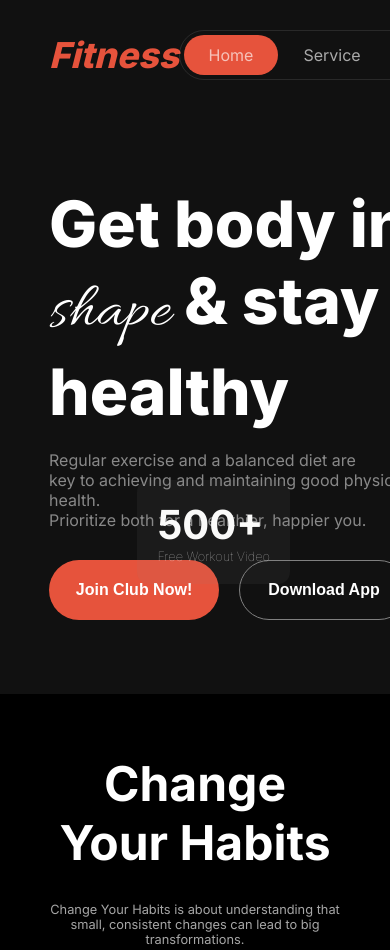
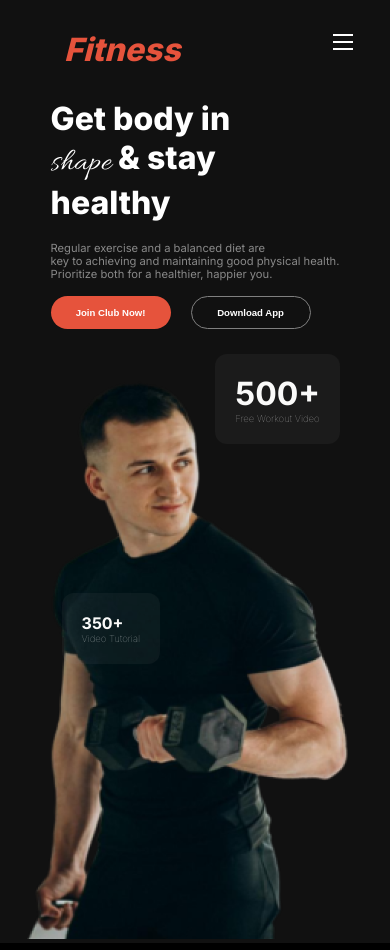
Before and after one commit to Nazmulshuvo123/my-second-assignment, a plain HTML site: page index.html in a window 390 px wide. Shown: the top 950 px of the page. Drawn offline with Linux system fonts and the light colour scheme.

Commit message:
make responsive nav section

```diff
--- a/index.html
+++ b/index.html
@@ -120,7 +120,7 @@
 
         </section>
 
-        <section class="run-section">
+        <section class="run-section hide">
             <div class="container">
                 <div class="run-extra-mile-content">
 
@@ -143,13 +143,13 @@
         </section>
 
 
-        <section class="bmi-calculator">
+        <section class="bmi-calculator hide">
             <h3 class="h-color">BMI Calculator</h3>
             <p class="p-color">BMI estimates body fat based on height and weight. It's a simple tool but has limitations, <br> as it doesn't account for muscle mass or other factors.</p>
 
         </section>
 
-        <section class="bmi-calculator-chart">
+        <section class="bmi-calculator-chart hide">
           <div class="container">
 
            <div class="bmi-content">
@@ -233,7 +233,7 @@
 
         </section>
 
-        <section class="our-team-section">
+        <section class="our-team-section hide">
            <div class="container">
             <div class="team-title">
                 <h2 class="h-color">Meet Our Team</h2>
@@ -306,7 +306,7 @@
 
     </body>
 
-    <footer class="footer-content">
+    <footer class="footer-content hide">
         <div class="container">
             <div class="fitness-container">
                 <div class="fitness-content">
--- a/style/style.css
+++ b/style/style.css
@@ -62,20 +62,6 @@ li.nav-link {
   border-radius: 30px;
   background-color: rgba(230, 83, 60, 1);
 }
-/* Burger Navigation */
-.burger{
-  position: absolute;
-  top: 9%;
-  left: 80%;
-  transform: translate(-50%, -50%);
-  display: none;
-}
-.line{
-  width: 30px;
-  height: 5px;
-  background: white;
-  margin: 6px 0;
-}
 
 /* hero section design */
 .hero-section {
@@ -130,6 +116,7 @@ li.nav-link {
 }
 .image-content img {
   position: relative;
+  padding-top: 30px;
 }
 
 .tutorial-button-one {
@@ -137,17 +124,17 @@ li.nav-link {
   bottom: -30px;
   right: 430px;
   padding: 20px;
+  border-radius: 12px;
   background-color: rgba(128, 128, 128, 0.082);
-  border-radius: 12px;
 }
 
 .tutorial-button-two {
   padding: 20px;
-  background-color: rgba(128, 128, 128, 0.082);
   border-radius: 12px;
   position: absolute;
   right: 100px;
   bottom: 260px;
+  background-color: rgba(128, 128, 128, 0.082);
 }
 #number-one {
   font-size: 1.5rem;
@@ -479,3 +466,113 @@ select {
   font-size: 0.87rem;
   text-align: center;
 }
+
+.hide{
+  display: none;
+}
+/* Responsive design section */
+/* Responsive for small device */
+@media screen and (max-width: 576px) {
+  .logo {
+    font-size: 2rem;
+    font-weight: 800;
+    font-style: italic;
+    padding-left: 15px;
+    color: rgba(230, 83, 60, 1);
+  }
+.nav-item{
+  display: none;
+}
+.burger{
+  position: absolute;
+  top: 5%;
+  left: 88%;
+  transform: translate(-50%, -50%);
+}
+.line{
+  width: 20px;
+  height: 2px;
+  background: white;
+  margin: 5px 0;
+
+}
+/* Hero responsive section  */
+.hero-content{
+  display: flex;
+  flex-direction: column;
+  align-items: center;
+}
+.hero-title h2 {
+  font-size: 2rem;
+  font-weight: 800;
+  line-height: normal;
+  color: rgba(255, 255, 255, 1);
+}
+.hero-title p {
+  font-size: 0.70rem;
+  font-weight: 400;
+  line-height: 13px;
+  color: rgba(255, 255, 255, 0.5);
+}
+.btn-div {
+  padding-top: 15px;
+  display: flex;
+}
+.btn-primary {
+  font-size: 0.60rem;
+  font-weight: 600;
+  border: none;
+  border-radius: 30px;
+  width: 120px;
+  padding: 10px 0px;
+  color: rgba(255, 255, 255, 1);
+  background-color: rgba(230, 83, 60, 1);
+}
+.btn-app {
+  width: 120px;
+  font-size: 0.60rem;
+  font-weight: 600;
+  border-radius: 40px;
+  margin-left: 20px;
+  padding: 10px 0px;
+  border: 1px solid gray;
+  color: rgba(255, 255, 255, 1);
+  background: rgba(17, 17, 17, 1);
+}
+
+.image-content img {
+  position: relative;
+  padding-top: 30px;
+}
+.tutorial-button-one {
+  position: absolute;
+  bottom: 180px;
+  right: 230px;
+  padding: 20px;
+  border-radius: 12px;
+  background-color: rgba(128, 128, 128, 0.082);
+}
+#number-one {
+  font-size: 1rem;
+  font-weight: 700;
+  color: rgba(250, 250, 249, 1);
+}
+#number-two {
+  font-size: 2rem;
+  font-weight: 700;
+  color: rgba(250, 250, 249, 1);
+}
+.para {
+  font-size: 0.6rem;
+  font-weight: 100;
+  color: rgba(255, 255, 255, 0.65);
+}
+.tutorial-button-two {
+  padding: 20px;
+  border-radius: 12px;
+  position: absolute;
+  right: 50px;
+  bottom: 400px;
+  background-color: rgba(128, 128, 128, 0.082);
+}
+}
```
